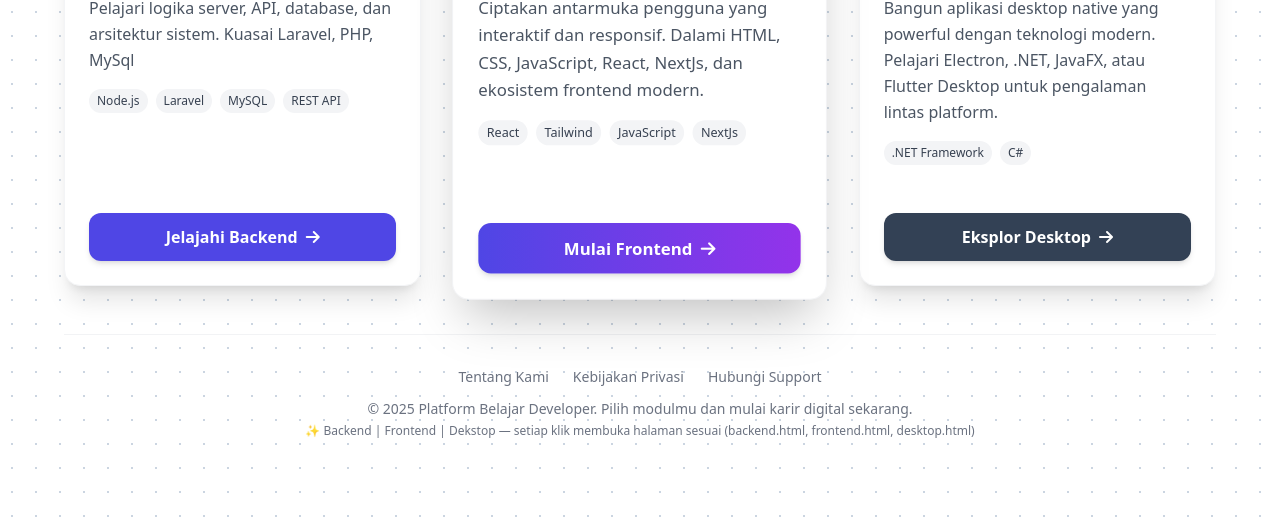
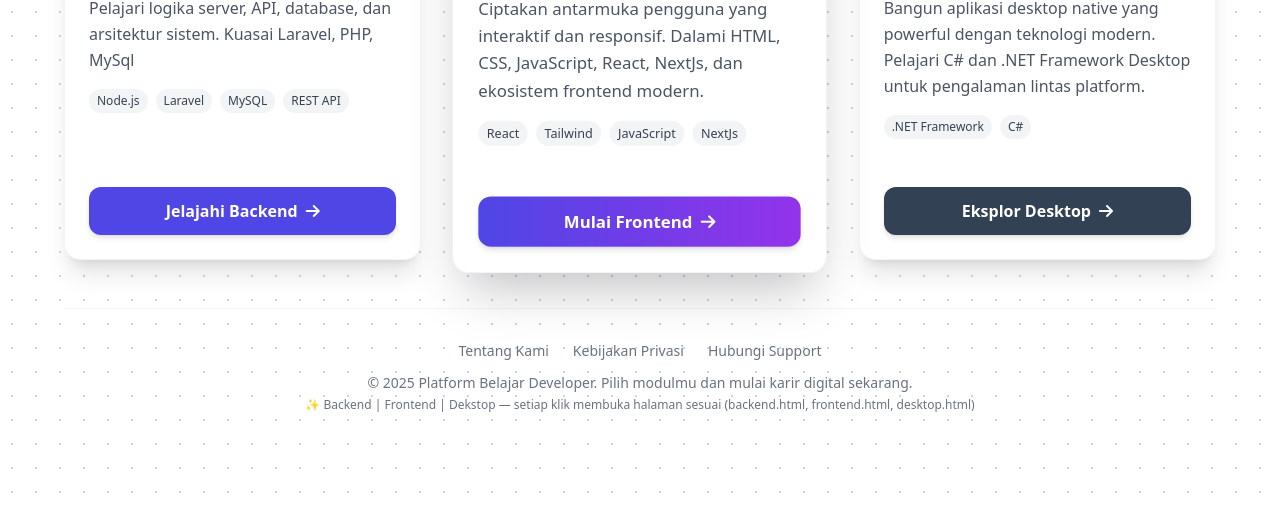
Before and after one commit to anggathestarboy/modulMangsIpul, a plain HTML site: page index.html in a window 1280 px wide. Shown: the part 624-1143 px from the top of the page. After the commit the page ends 1117 px from the top, so only its background shows below. Drawn offline with nearby package versions, Linux system fonts and the light colour scheme.

Commit message:
arema singo edan

```diff
--- a/index.html
+++ b/index.html
@@ -143,7 +143,7 @@
                         </h2>
                         <p class="text-gray-600 leading-relaxed mb-4">
                             Bangun aplikasi desktop native yang powerful dengan teknologi modern.
-                            Pelajari Electron, .NET, JavaFX, atau Flutter Desktop untuk pengalaman lintas platform.
+                            Pelajari C# dan .NET Framework Desktop untuk pengalaman lintas platform.
                         </p>
                         <div class="flex flex-wrap gap-2 mb-6">
                             <span class="bg-gray-100 text-gray-700 text-xs px-2 py-1 rounded-full">.NET Framework</span>
```
